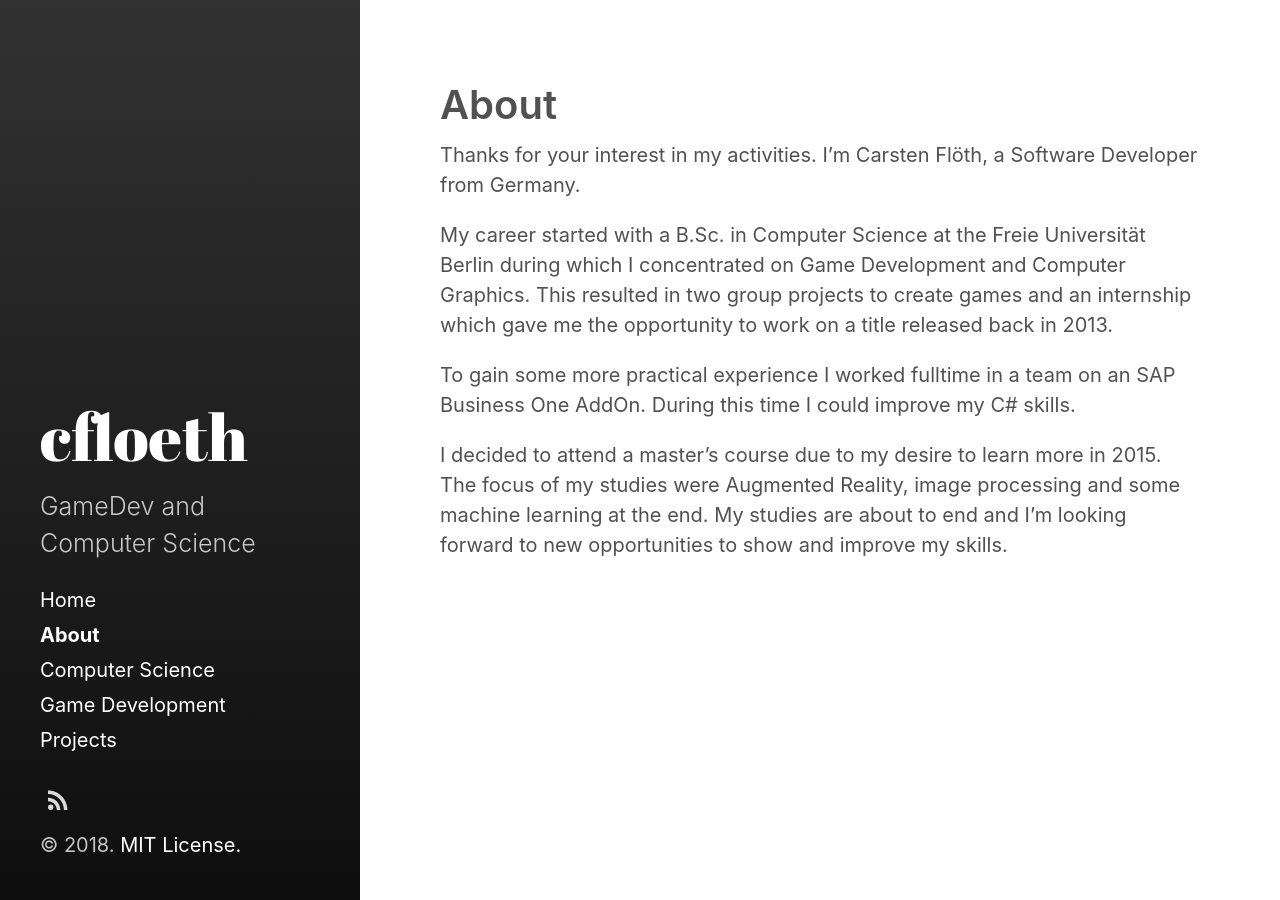
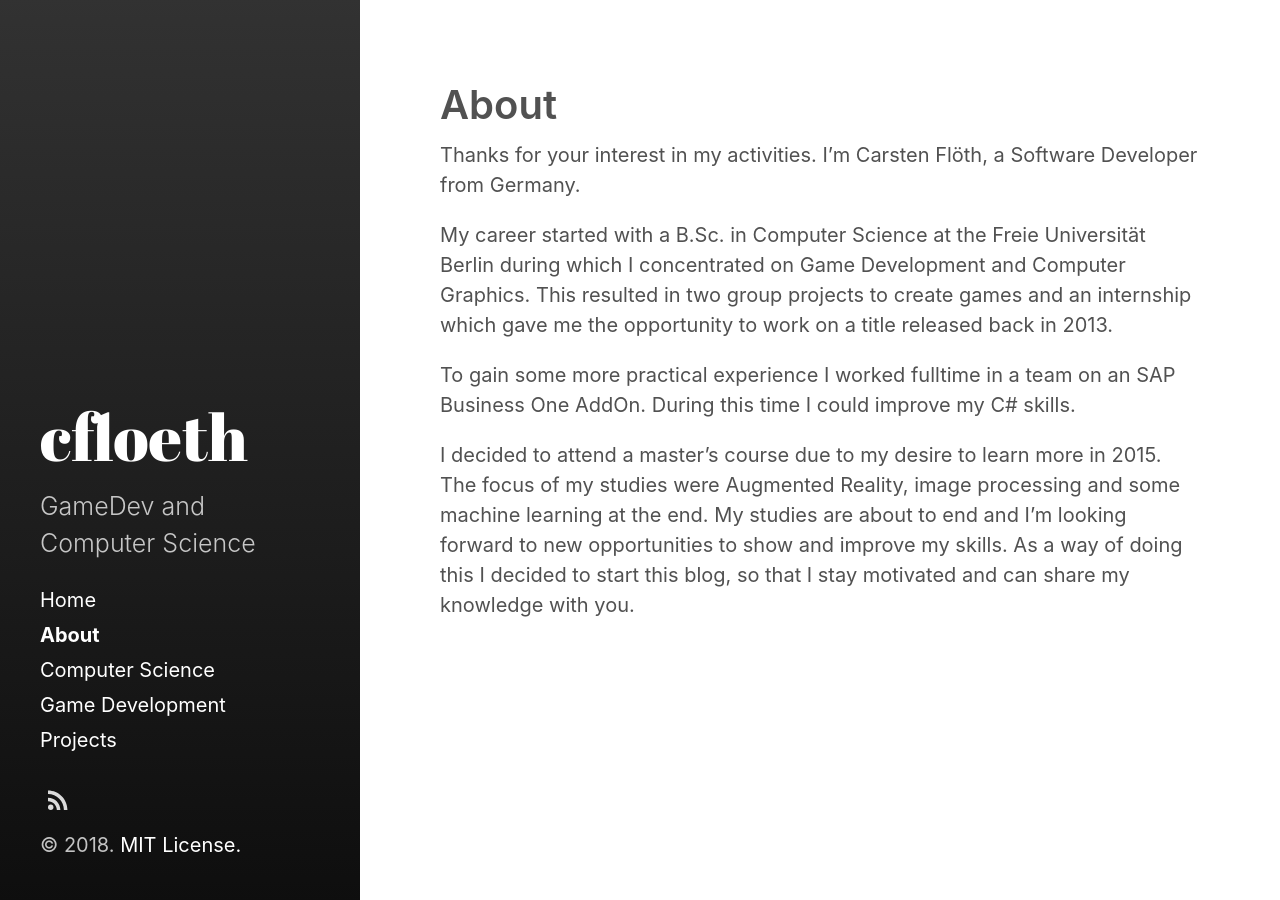
Before and after one commit to TypeCarst/typecarst.github.io, a Jekyll site: the page built from about.md, in a window 1280 px wide. Built offline with Jekyll 4.4.1, drawn with Linux system fonts in a browser that asks for light colours.

Commit message:
Update about.md

```diff
--- a/about.md
+++ b/about.md
@@ -10,4 +10,4 @@ My career started with a B.Sc. in Computer Science at the Freie Universität Ber
 
 To gain some more practical experience I worked fulltime in a team on an SAP Business One AddOn. During this time I could improve my C# skills.
 
-I decided to attend a master's course due to my desire to learn more in 2015. The focus of my studies were Augmented Reality, image processing and some machine learning at the end. My studies are about to end and I'm looking forward to new opportunities to show and improve my skills.
+I decided to attend a master's course due to my desire to learn more in 2015. The focus of my studies were Augmented Reality, image processing and some machine learning at the end. My studies are about to end and I'm looking forward to new opportunities to show and improve my skills. As a way of doing this I decided to start this blog, so that I stay motivated and can share my knowledge with you.
```
